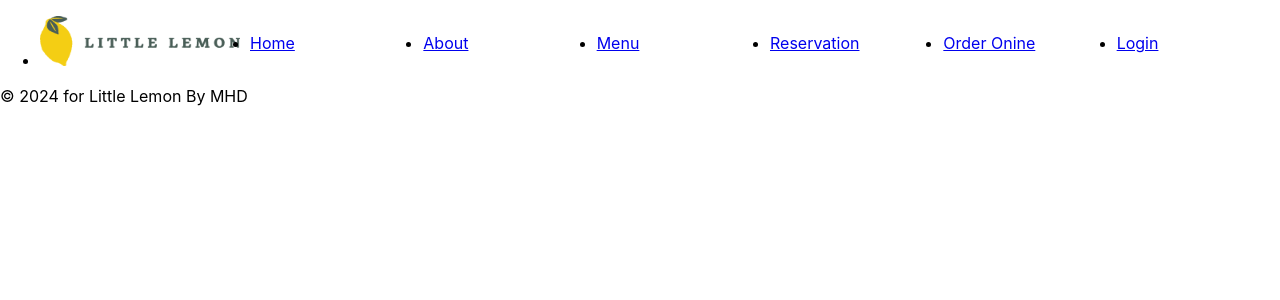
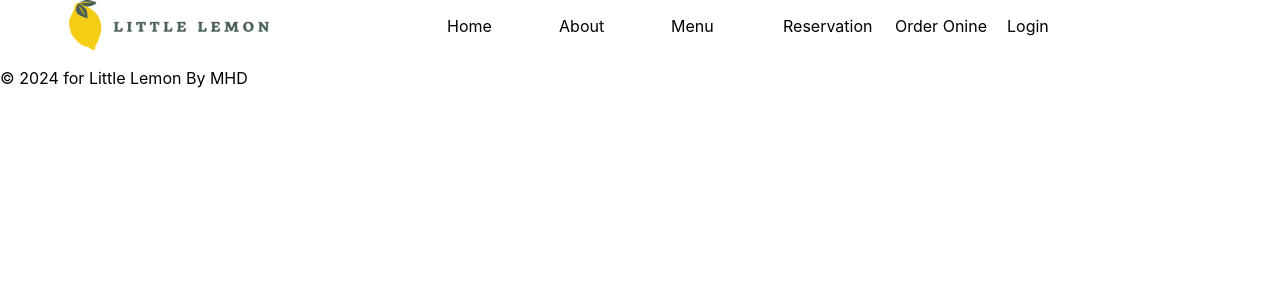
Before and after one commit to Brahmahamadou/myproject-Front-End-Coursera, a React (Create React App) app: page / in a window 1280 px wide. Shown: the top 300 px of the page. Built offline with nearby package versions, Linux system fonts and the light colour scheme.

Commit message:
style pour Navbar

```diff
--- a/src/component/Nav.css
+++ b/src/component/Nav.css
@@ -1,9 +1,18 @@
+nav{
+  display: flex;
+  justify-content: space-around;
+}
 nav ul {
     display: grid;
     grid-template-columns: repeat(7, 1fr); /* Exemple de système de grille avec deux colonnes égales */
-    grid-gap: 10px; /* Espacement entre les éléments de la grille */
+    grid-gap: 20px; /* Espacement entre les éléments de la grille */
     align-items: center;
+    list-style-type: none;
   }
+li a{
+  text-decoration: none;
+  color: black;
+}
   @media screen and (max-width: 768px) {
     nav ul {
       grid-template-columns: repeat(3, auto); /* Réduire le nombre de colonnes pour s'adapter à la taille de l'écran */
--- a/src/component/Nav.jsx
+++ b/src/component/Nav.jsx
@@ -4,8 +4,8 @@ import './Nav.css'
 function Nav() {
     return (
         <nav>
+                <img src={process.env.PUBLIC_URL + '/icons_assets/Asset 16@4x.png'} alt="Home" style={{ width: '200px', height: '50px' }} />
       <ul>
-      <li><a href="/"><img src={process.env.PUBLIC_URL + '/icons_assets/Asset 16@4x.png'} alt="Home" style={{ width: '200px', height: '50px' }} /></a></li>
         <li><a href="/">Home</a></li>
         <li><a href="/about">About</a></li>
         <li><a href="/Menu">Menu</a></li>
```
